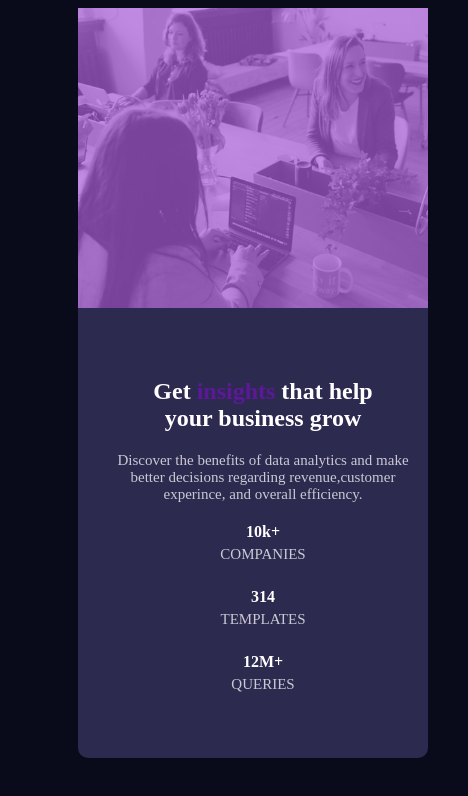
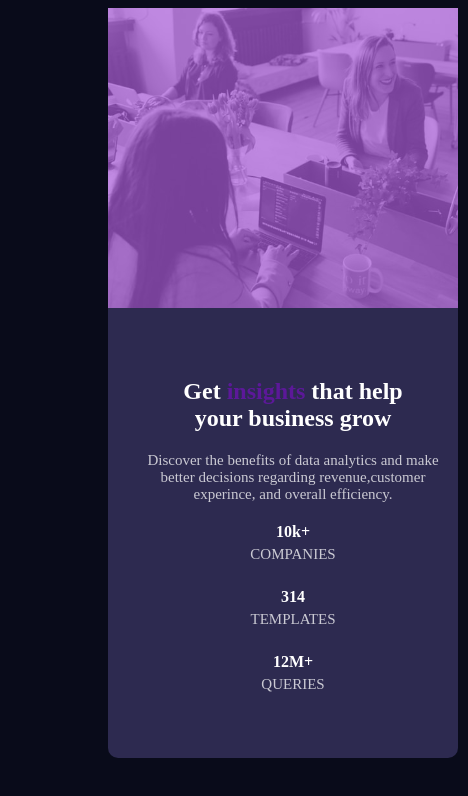
Before and after one commit to Gangasravani12/challenge5, a plain HTML site: page index.html in a window 390 px wide. Shown: the whole page, 468 px wide, since content can reach past the window. Drawn offline with Linux system fonts and the light colour scheme.

Commit message:
Update style.css

```diff
--- a/style.css
+++ b/style.css
@@ -59,7 +59,7 @@ h4 {
         background-color: hsl(245, 31%, 24%);
         width: 350px;
         height: 750px;
-        margin: 0 70px;
+        margin: 0 100px;
     }
 
     .image-container {
```
